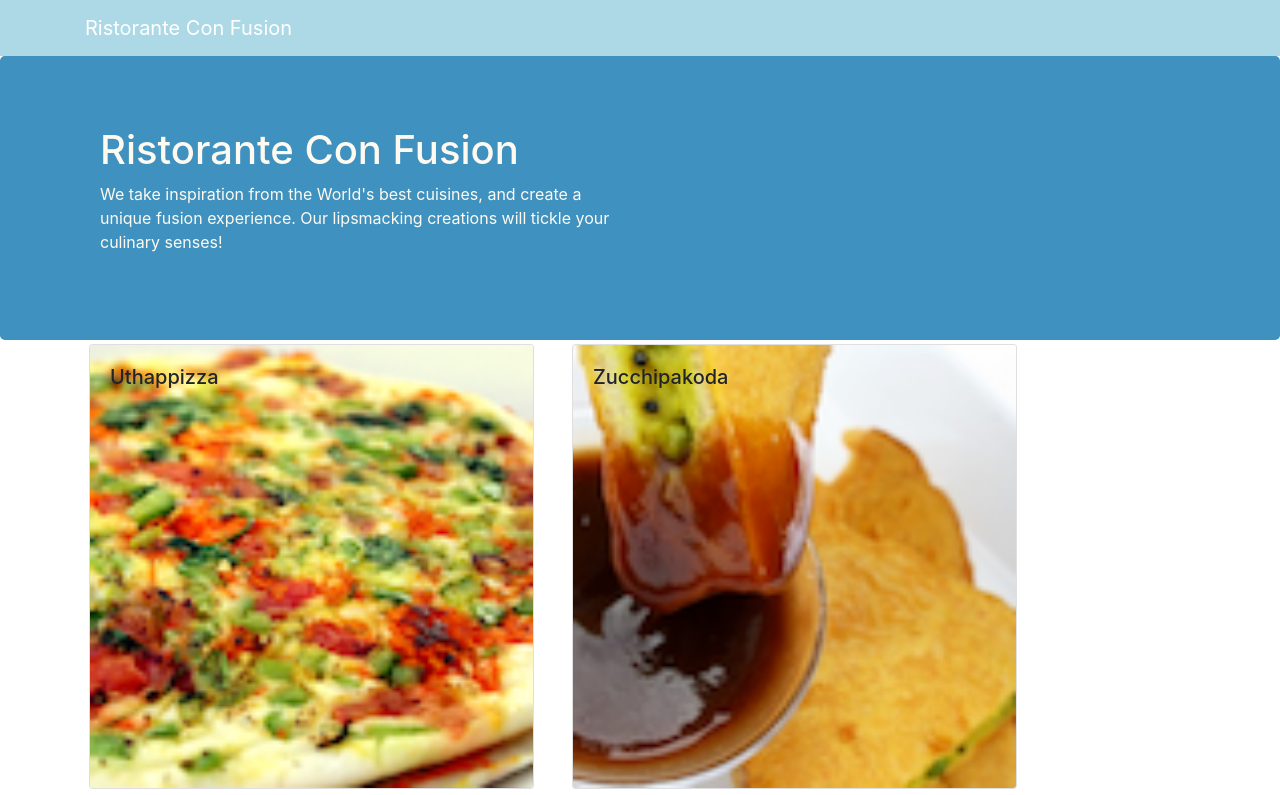
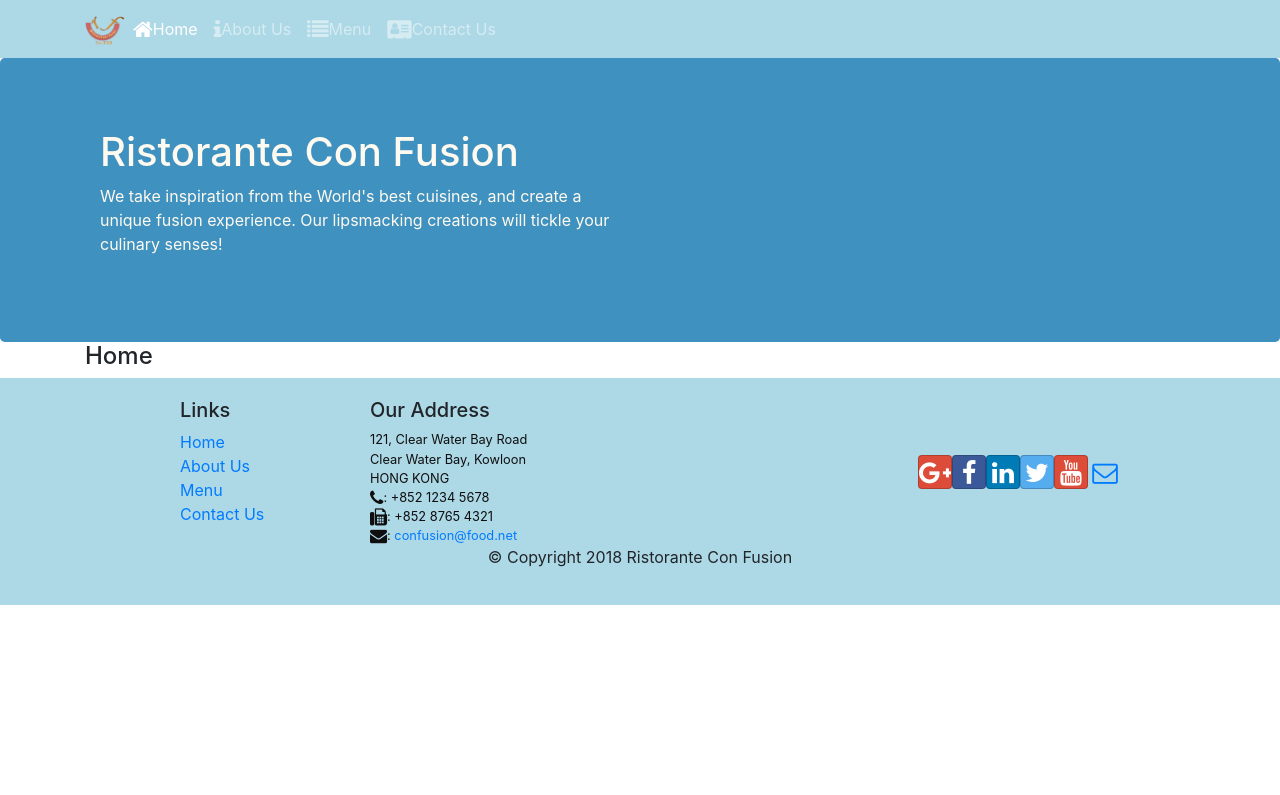
Before and after one commit to fastsnail123/React, a React (Create React App) app: page /home in a window 1280 px wide. Shown: the top 795 px of the page. Built offline with nearby package versions, Linux system fonts and the light colour scheme.

Commit message:
add router

```diff
--- a/package.json
+++ b/package.json
@@ -12,6 +12,7 @@
     "react": "^16.13.1",
     "react-dom": "^16.13.1",
     "react-popper": "0.9.2",
+    "react-router-dom": "4.2.2",
     "react-scripts": "3.4.3",
     "reactstrap": "5.0.0"
   },
--- a/src/App.js
+++ b/src/App.js
@@ -1,13 +1,16 @@
 import React, { Component } from "react";
 import "./App.css";
 import Main from "./components/MainComponent";
+import {BrowserRouter} from 'react-router-dom';
 
 class App extends Component {
   render() {
     return (
-      <div className="App">
+      <BrowserRouter>
+      <div >
         <Main />
       </div>
+      </BrowserRouter>
     );
   }
 }
--- a/src/components/FooterComponent.js
+++ b/src/components/FooterComponent.js
@@ -1,4 +1,5 @@
 import React from "react";
+import{Link} from "react-router-dom";
 
 function Footer(props){
     return(
@@ -8,10 +9,10 @@
                 <div className="col-4 offset-1 col-sm-2">
                     <h5>Links</h5>
                     <ul className="list-unstyled">
-                        <li><a href="#">Home</a></li>
-                        <li><a href="#">About</a></li>
-                        <li><a href="#">Menu</a></li>
-                        <li><a href="contactus.html">Contact</a></li>
+                        <li><Link to="/home">Home</Link></li>
+                        <li><Link to="/aboutus">About Us</Link></li>
+                        <li><Link to="/menu">Menu</Link></li>
+                        <li><Link to="/contactus">Contact Us</Link></li>
                     </ul>
                 </div>
                 <div className="col-7 col-sm-5">
--- a/src/components/HeaderComponent.js
+++ b/src/components/HeaderComponent.js
@@ -1,13 +1,69 @@
 import React, { Component } from "react";
-import { Navbar, NavbarBrand, Jumbotron } from "reactstrap";
+import {
+  Navbar,
+  NavbarBrand,
+  Nav,
+  NavbarToggler,
+  Collapse,
+  NavItem,
+  Jumbotron,
+} from "reactstrap";
+import { NavLink } from "react-router-dom";
 
 class Header extends Component {
+    constructor(props){
+        super(props);
+        this.state={
+            isNavOpen: false
+        };
+        this.toggleNav= this.toggleNav.bind(this);
+    }
+
+
+    toggleNav(){
+        this.setState({
+            isNavOpen: !this.state.isNavOpen
+        });
+    }
+
   render() {
     return (
-      <React.Fragment>
-        <Navbar dark>
+      <div>
+        <Navbar dark expand="md">
           <div className="container">
-            <NavbarBrand href="/">Ristorante Con Fusion</NavbarBrand>
+              <NavbarToggler onClick={this.toggleNav} />
+            <NavbarBrand className="mr-auto" href="/">
+              <img
+                src="assets/images/logo.png"
+                height="30"
+                width="40"
+                alt="Ristorante Con Fusion"
+              ></img>
+            </NavbarBrand>
+            <Collapse isOpen={this.state.isNavOpen} navbar>
+            <Nav navbar>
+              <NavItem>
+                <NavLink className="nav-link" to="/home">
+                  <span className="fa fa-home fa-lg"></span>Home
+                </NavLink>
+              </NavItem>
+              <NavItem>
+                <NavLink className="nav-link" to="/aboutus">
+                  <span className="fa fa-info fa-lg"></span>About Us
+                </NavLink>
+              </NavItem>
+              <NavItem>
+                <NavLink className="nav-link" to="/menu">
+                  <span className="fa fa-list fa-lg"></span>Menu
+                </NavLink>
+              </NavItem>
+              <NavItem>
+                <NavLink className="nav-link" to="/contactus">
+                  <span className="fa fa-address-card fa-lg"></span>Contact Us
+                </NavLink>
+              </NavItem>
+            </Nav>
+            </Collapse>
           </div>
         </Navbar>
         <Jumbotron>
@@ -24,7 +80,7 @@
             </div>
           </div>
         </Jumbotron>
-      </React.Fragment>
+      </div>
     );
   }
 }
--- /dev/null
+++ b/src/components/HomeComponent.js
@@ -0,0 +1,11 @@
+import React from "react";
+
+function Home(props){
+    return(
+        <div className="container">
+            <h4>Home</h4>
+        </div>
+    );
+}
+
+export default Home;
--- a/src/components/MainComponent.js
+++ b/src/components/MainComponent.js
@@ -1,37 +1,34 @@
 import React, { Component } from "react";
-
+import Home from "./HomeComponent";
 import Menu from "./MenuComponents";
 import { DISHES } from "../shared/dishes";
 import DishDetail from "./DishdetailComponent";
 import Header from "./HeaderComponent";
 import Footer from "./FooterComponent";
+import {Switch, Route, Redirect} from "react-router-dom";
+
 class Main extends Component {
   constructor(props) {
     super(props);
     this.state = {
       dishes: DISHES,
-      selectedDish: null,
     };
   }
 
-  onDishSelect(dishID) {
-    this.setState({ selectedDish: dishID });
-  }
   render() {
+    const Homepage =() =>{
+      return(
+        <Home />
+      );
+    }
     return (
       <div>
         <Header />
-        <Menu
-          dishes={this.state.dishes}
-          onClick={(dishID) => this.onDishSelect(dishID)}
-        />
-        <DishDetail
-          dish={
-            this.state.dishes.filter(
-              (dish) => dish.id == this.state.selectedDish
-            )[0]
-          }
-        />
+        <Switch>
+          <Route path="/home" component={Homepage} />
+          <Route exact path="/menu" component={() => <Menu dishes={this.state.dishes} />} />
+          <Redirect to="/home" />
+        </Switch>
         <Footer />
       </div>
     );
```
Also changed, not shown: 1 other file (tests, documents, lock files or other folders).
